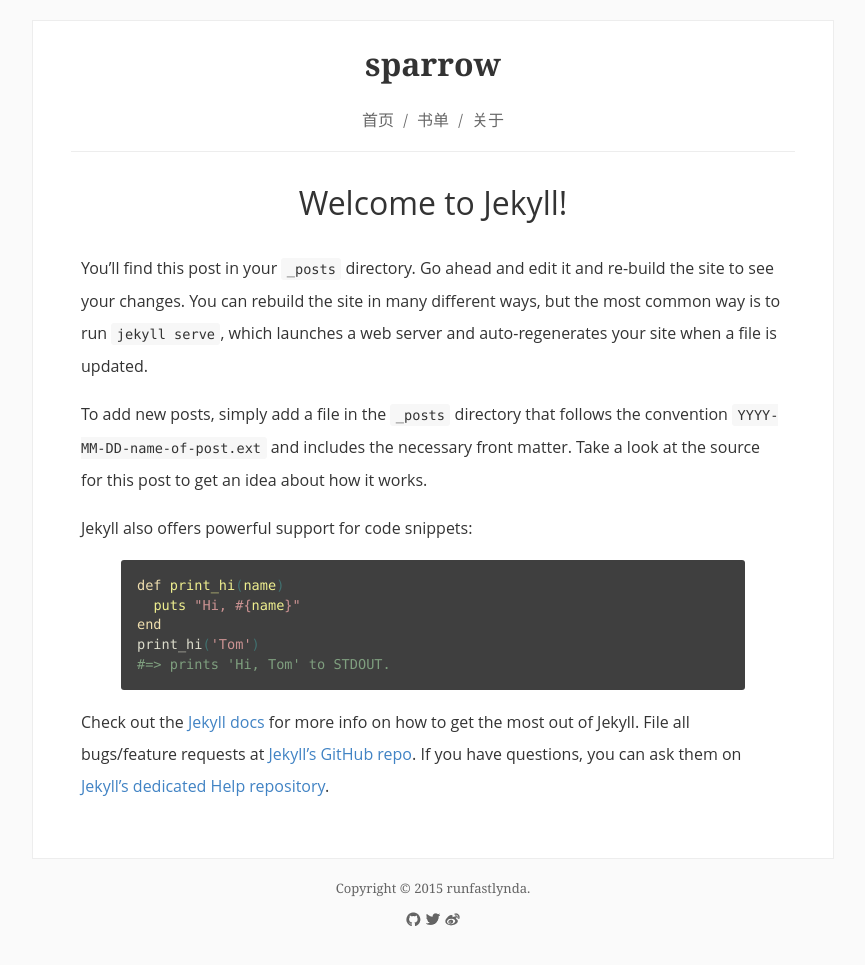
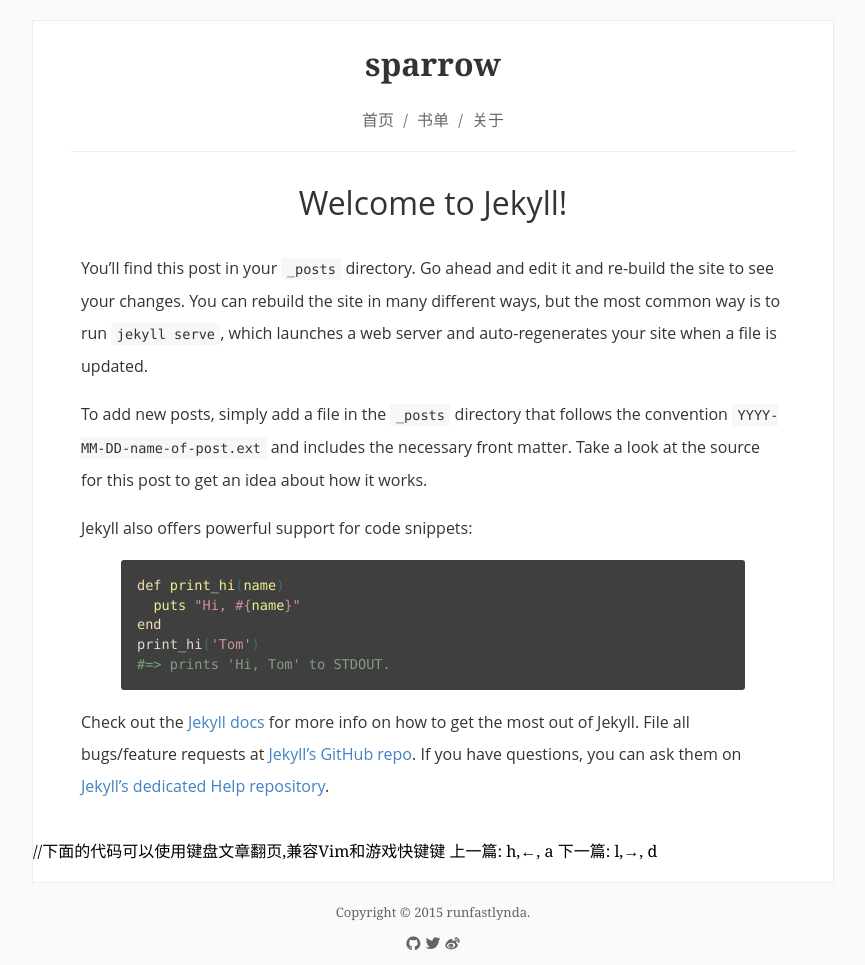
Before and after one commit to runfastlynda/sparrow, a Jekyll site: the page built from demo-site/_posts/2015-09-22-welcome-to-jekyll-5.markdown, in a window 1280 px wide. Shown: the whole page, without its empty margins (207-1072 px from the left). Built offline with Jekyll 4.4.1, drawn with Linux system fonts in a browser that asks for light colours; nearby versions of some CDN libraries; Markdown is read by kramdown in place of the engine named in the settings; before the commit the page ends 941 px from its top, so only the background shows below that.

Commit message:
add hotkey

```diff
--- a/demo-site/_layouts/post.html
+++ b/demo-site/_layouts/post.html
@@ -7,3 +7,25 @@
   </div>
   {{ content }}
 </div>
+
+//下面的代码可以使用键盘文章翻页,兼容Vim和游戏快键键 上一篇: h,←, a 下一篇: l,→, d
+<script type="text/javascript">
+$(function(){
+  $(document).keydown(function(e) {
+    var url = false;
+        if (e.which == 37 || e.which == 72|| e.which == 65) {
+            {% if page.previous %}
+        url = '{{ site.url }}{{ page.previous.url }}';
+        {% endif %}
+        }
+        else if (e.which == 39 || e.which == 76|| e.which == 68) {
+            {% if page.next %}
+        url = '{{ site.url }}{{ page.next.url }}';
+        {% endif %}
+        }
+        if (url) {
+            window.location = url;
+        }
+  });
+})
+</script>
```
Also changed, not shown: app/content.html (+19 -0 lines).
